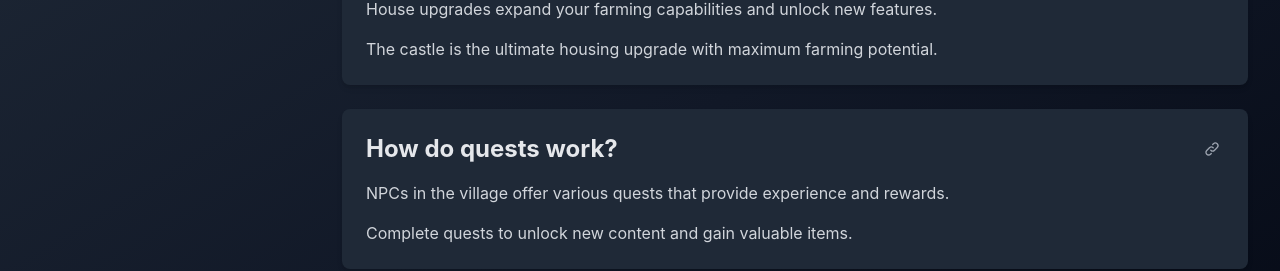
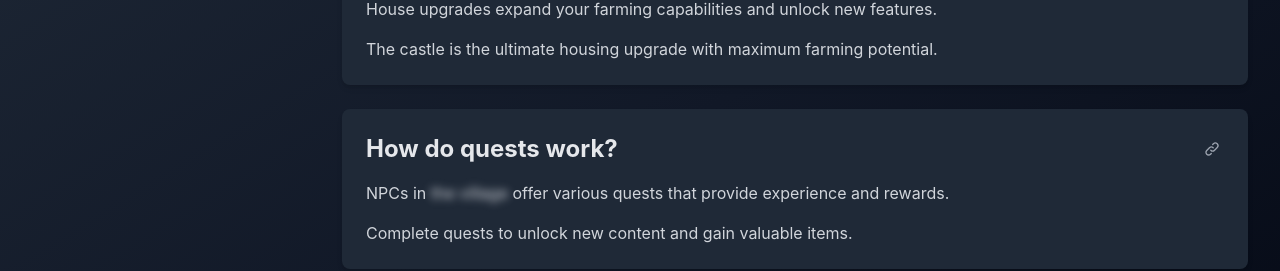
Before and after one commit to danjam/reborn-fansite, a React (Vite) app: page /guides/faq in a window 1280 px wide. Shown: the part 1848-2119 px from the top of the page. Built offline with nearby package versions, Linux system fonts and the light colour scheme.

Commit message:
feat: implemented spoiler component

```diff
--- /dev/null
+++ b/src/components/Spoiler.tsx
@@ -0,0 +1,36 @@
+// src/components/Spoiler.tsx
+import clsx from 'clsx';
+import { useState } from 'react';
+
+interface SpoilerProps {
+  children: React.ReactNode;
+  className?: string;
+}
+
+export const Spoiler = ({ children, className = '' }: SpoilerProps) => {
+  const [isRevealed, setIsRevealed] = useState(false);
+
+  const handleReveal = () => setIsRevealed(true);
+
+  return (
+    <span
+      onClick={handleReveal}
+      className={clsx(
+        'cursor-pointer select-none transition-all duration-200',
+        isRevealed ? '' : 'filter blur-sm',
+        className
+      )}
+      title={isRevealed ? '' : 'Tap to reveal spoiler'}
+      role={isRevealed ? undefined : 'button'}
+      tabIndex={isRevealed ? undefined : 0}
+      onKeyDown={e => {
+        if (!isRevealed && (e.key === 'Enter' || e.key === ' ')) {
+          e.preventDefault();
+          handleReveal();
+        }
+      }}
+    >
+      {children}
+    </span>
+  );
+};
--- a/src/pages/guides/FaqPage.tsx
+++ b/src/pages/guides/FaqPage.tsx
@@ -3,6 +3,7 @@ import clsx from 'clsx';
 import { memo, useCallback, useEffect, useState } from 'react';
 
 import PageHeader from '@/components/PageHeader';
+import { Spoiler } from '@/components/Spoiler';
 import { useTheme } from '@/hooks/useTheme';
 
 interface FaqItem {
@@ -150,8 +151,8 @@ const FAQ_DATA: FaqItem[] = [
     content: (
       <>
         <p>
-          NPCs in the village offer various quests that provide experience and
-          rewards.
+          NPCs in <Spoiler>the village</Spoiler> offer various quests that
+          provide experience and rewards.
         </p>
         <p>Complete quests to unlock new content and gain valuable items.</p>
       </>
```
